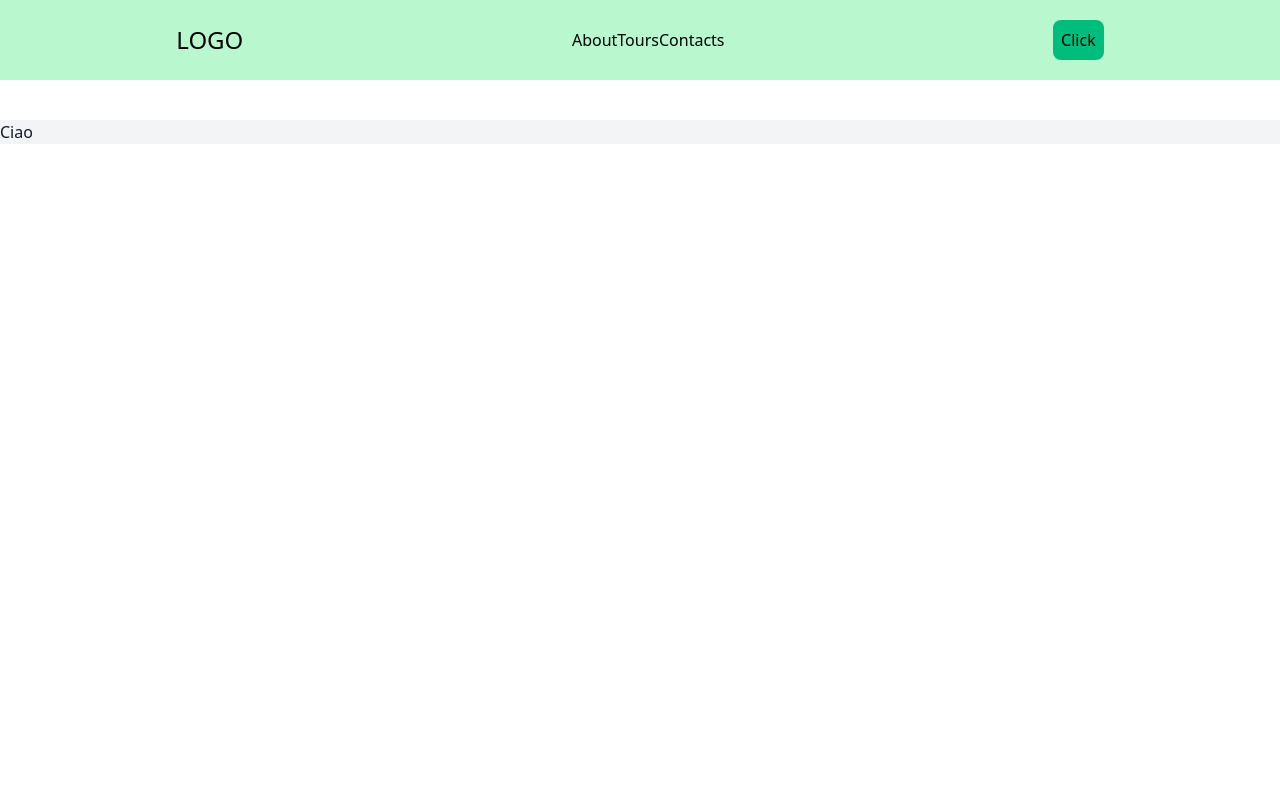
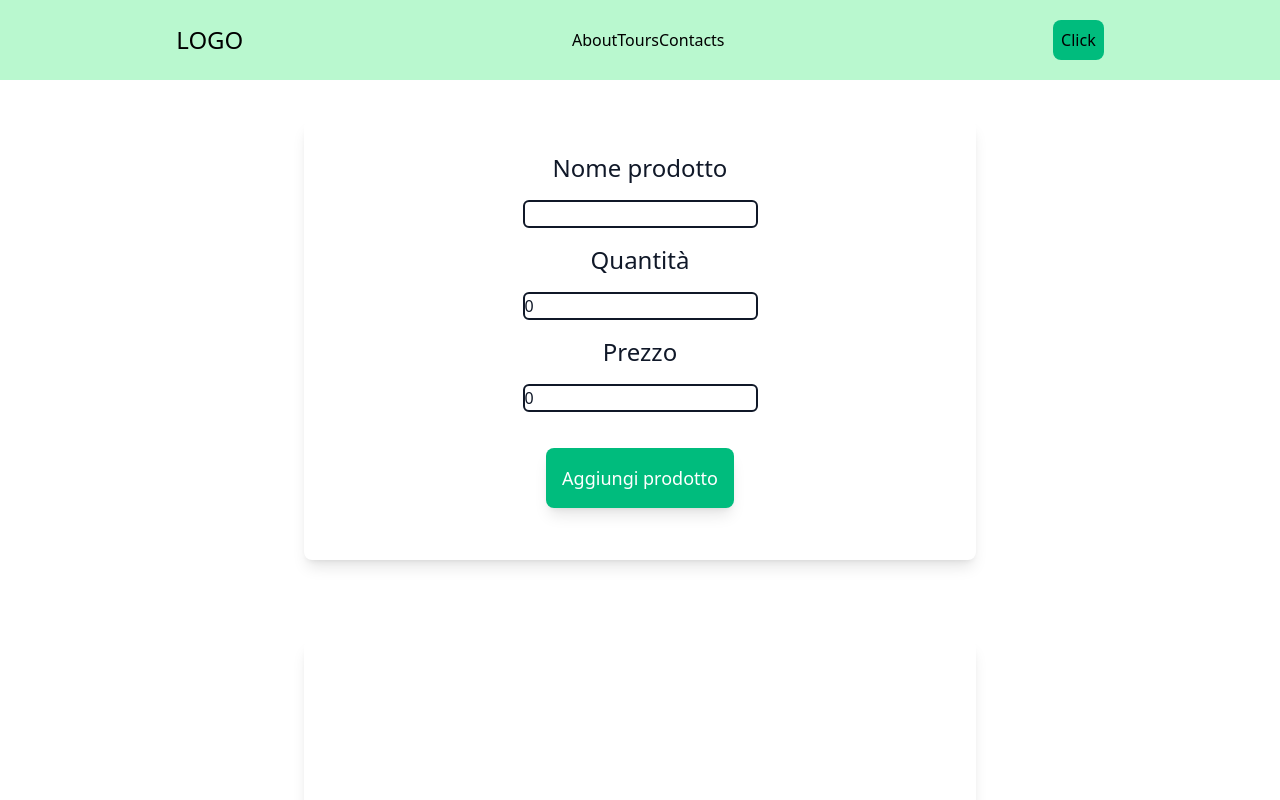
Before and after one commit to EliaGiolli/Vue-VueStock, a Vue app: page / in a window 1280 px wide. Shown: the top 800 px of the page. Built offline with nearby package versions, Linux system fonts and the light colour scheme.

Commit message:
creato il componente inputForm e gestito la sua logica di aggiunta dei prodotti. App.vue li renderizza dinamicamente con v-for

```diff
--- a/src/App.vue
+++ b/src/App.vue
@@ -1,12 +1,30 @@
 <template>
   <Navbar />
   <main class="bg-white ">
-    <div class="bg-gray-100 mt-10">
-      <h2 class="text-gray-900">Ciao</h2>
-    </div>
+    <InputForm @addProduct="addToInventory" />
+      <div class="flex flex-col justify-center items-center text-center gap-4 bg-white text-gray-900 w-full md:max-w-2xl min-h-[500px] text-center shadow-lg shadow-grey-900 rounded-lg p-8 my-20 mx-auto">
+        <h2 class="text-2xl md:text-3xl text-slate-900 font-bold p-2">Your inventory</h2>
+        <div v-for="(item, id) in inventory" :key="id" class="bg-white p-4 flex flex-col justify-around h-full">
+          <p class="text-lg p-2">{{ item.name }}</p>
+          <p class="text-lg p-2">Prezzo: €{{ item.price }}</p>
+          <p class="text-lg p-2">Quantità: {{ item.quantity }}</p>
+        </div>
+      </div>
   </main>
 </template>
 
 <script setup>
+import { ref } from 'vue';
 import Navbar from './Layouts/Navbar.vue';
+import InputForm from './Layouts/InputForm.vue';
+
+const inventory = ref([]);
+
+function addToInventory(productList) {
+  console.log('Product received:', productList);
+  inventory.value.push({
+    id:Date.now(),
+    ...productList});
+}
+
 </script>
--- /dev/null
+++ b/src/Layouts/InputForm.vue
@@ -0,0 +1,54 @@
+<template>
+<form action="GET"
+    class="bg-white text-gray-900 w-full md:max-w-2xl h-fit flex flex-col justify-center items-center text-center gap-4
+    shadow-lg shadow-grey-900 rounded-lg p-8 my-10 mx-auto"
+    @submit.prevent="handleSubmit"
+    >
+    <div class="flex gap-4 md:flex-col items-center text-center">
+        <label for="product-name" class="text-xl md:text-2xl text-gray-900">Nome prodotto</label>
+        <input type="text" name="Nome prodotto" id="Product-name"
+            class="hover:bg-gray-100 border-2 border-gray-900 rounded-md focus:outline-emerald-500"
+            v-model.lazy.trim="productList.name"
+            >
+    </div>
+    <div class="flex gap-4 md:flex-col items-center text-center">
+        <label for="product-quantity" class="text-xl md:text-2xl text-gray-900">Quantità</label>
+        <input type="number" name="" id="product-quantity"
+            class="hover:bg-gray-100 border-2 border-gray-900 rounded-md focus:outline-emerald-500"
+            v-model.lazy.number.trim="productList.quantity"
+            >
+    </div>
+    <div class="flex gap-4 md:flex-col items-center text-center">
+        <label for="product-price" class="text-xl md:text-2xl text-gray-900">Prezzo</label>
+        <input type="number" name="" id="product-price"
+            class="hover:bg-gray-100 border-2 border-gray-900 rounded-md focus:outline-emerald-500"
+            v-model.lazy.number.trim="productList.price"
+            >
+    </div>
+    <button
+        class="bg-emerald-500 hover:bg-emerald-600 text-white text-lg rounded-lg shadow-lg shadow-grey-900 p-4 my-5"
+        type="submit">
+        Aggiungi prodotto
+    </button>
+
+</form>
+
+
+</template>
+
+<script setup>
+import { reactive } from 'vue';
+
+const emit = defineEmits(['addProduct'])
+
+
+const productList = reactive({
+    name: '',
+    price: 0,
+    quantity:0,
+});
+
+const handleSubmit = (e)=>{
+    emit('addProduct', productList);
+}
+</script>
--- a/src/Layouts/Navbar.vue
+++ b/src/Layouts/Navbar.vue
@@ -1,5 +1,5 @@
 <template>
-<nav class="w-full h-20 p-3 flex justify-around items-center text-center bg-green-200">
+<nav class="w-full h-20 p-3 flex justify-around items-center text-center bg-green-200 sticky top-0">
     <p class="text-2xl uppercase">LOGO</p>
     <ul class="flex items-center">
       <li><a href="/">About</a></li>
```
